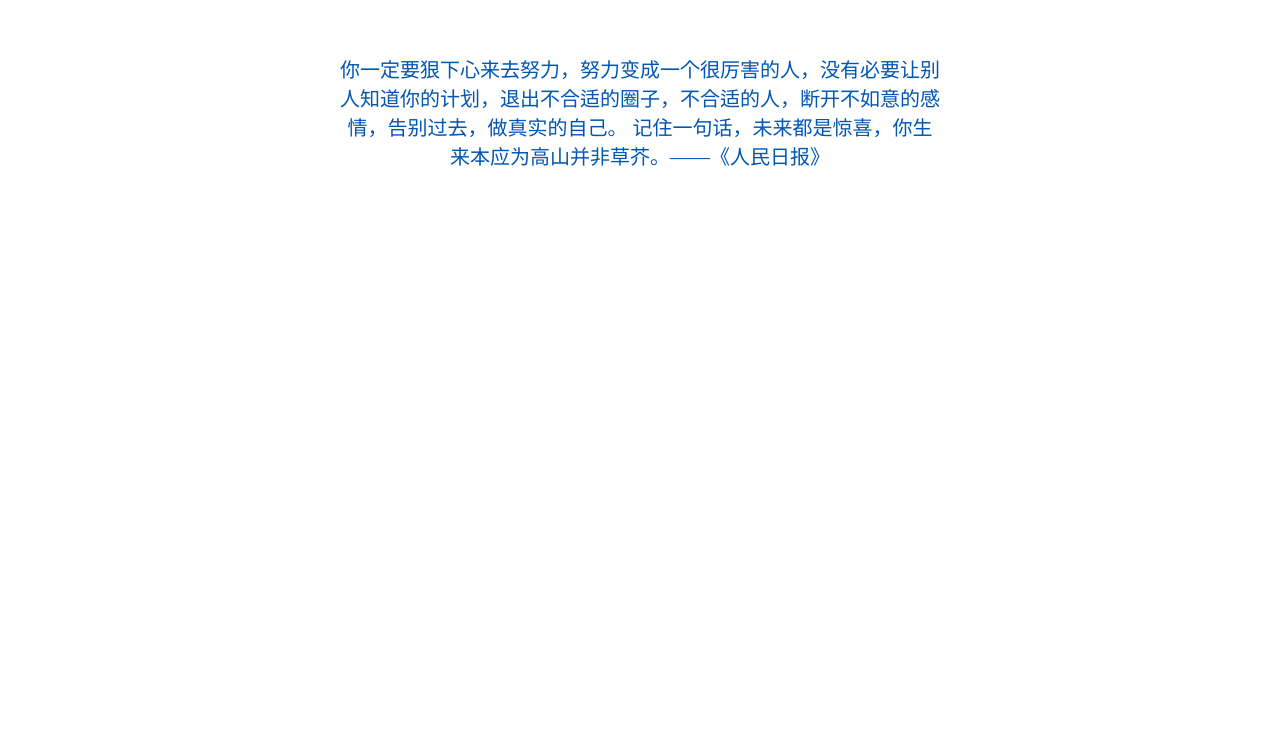
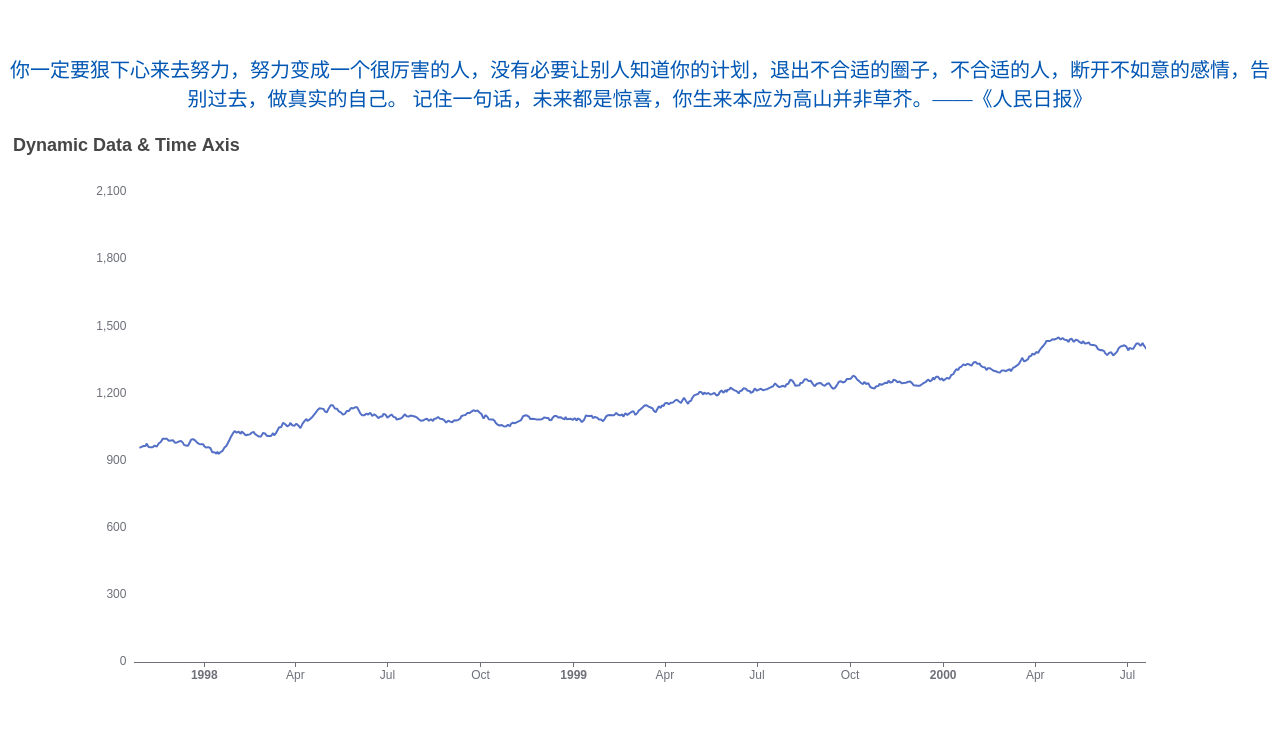
Before and after one commit to yuzy234/special-octo-waffle, a plain HTML site: page index.html in a window 1280 px wide. Shown: the part 116-848 px from the top of the page. Before the commit the page ends 800 px from the top, so only its background shows below. Drawn offline with nearby package versions, Linux system fonts and the light colour scheme.

Commit message:
Update index.html

```diff
--- a/index.html
+++ b/index.html
@@ -1,13 +1,13 @@
 <!DOCTYPE html>
 <html>
   <head>
-		<meta charset="utf-8">
-		<title></title>
+    <meta charset="utf-8" />
+    <title>ECharts</title>
 	<style type="text/css">
 		#happybirthday{
 			font-size: 20px;
 			color: #0056B3;
-				width: 600px;
+
 			height:400px;
 			text-align: center;
 			margin:auto;
@@ -15,11 +15,106 @@
 			top:150px;
 		}
 	</style>
+    <!-- 引入刚刚下载的 ECharts 文件 -->
+    <script src="./js/echarts.js"></script>
+
   </head>
   <body>
+    <!-- 为 ECharts 准备一个定义了宽高的 DOM -->
 	<div id="happybirthday">
 			<p>你一定要狠下心来去努力，努力变成一个很厉害的人，没有必要让别人知道你的计划，退出不合适的圈子，不合适的人，断开不如意的感情，告别过去，做真实的自己。
 	记住一句话，未来都是惊喜，你生来本应为高山并非草芥。——《人民日报》</p>
-        </div>
+    <div id="main" style="width:100%;height:600px;"></div>
+    <script type="text/javascript">
+    var dom = document.getElementById("main");
+    var myChart = echarts.init(dom);
+    var app = {};
+
+    var option;
+
+
+
+    function randomData() {
+      now = new Date(+now + oneDay);
+      value = value + Math.random() * 21 - 10;
+      return {
+        name: now.toString(),
+        value: [
+          [now.getFullYear(), now.getMonth() + 1, now.getDate()].join('/'),
+          Math.round(value)
+        ]
+      };
+    }
+    let data = [];
+    let now = new Date(1997, 9, 3);
+    let oneDay = 24 * 3600 * 1000;
+    let value = Math.random() * 1000;
+    for (var i = 0; i < 1000; i++) {
+      data.push(randomData());
+    }
+    option = {
+      title: {
+        text: 'Dynamic Data & Time Axis'
+      },
+      tooltip: {
+        trigger: 'axis',
+        formatter: function (params) {
+          params = params[0];
+          var date = new Date(params.name);
+          return (
+            date.getDate() +
+            '/' +
+            (date.getMonth() + 1) +
+            '/' +
+            date.getFullYear() +
+            ' : ' +
+            params.value[1]
+          );
+        },
+        axisPointer: {
+          animation: false
+        }
+      },
+      xAxis: {
+        type: 'time',
+        splitLine: {
+          show: false
+        }
+      },
+      yAxis: {
+        type: 'value',
+        boundaryGap: [0, '100%'],
+        splitLine: {
+          show: false
+        }
+      },
+      series: [
+        {
+          name: 'Fake Data',
+          type: 'line',
+          showSymbol: false,
+          data: data
+        }
+      ]
+    };
+    setInterval(function () {
+      for (var i = 0; i < 5; i++) {
+        data.shift();
+        data.push(randomData());
+      }
+      myChart.setOption({
+        series: [
+          {
+            data: data
+          }
+        ]
+      });
+    }, 1000);
+
+    if (option && typeof option === 'object') {
+        myChart.setOption(option);
+    }
+
+            </script>
         </body>
     </html>
```
Lines whose indentation alone changed are shown as unchanged.
